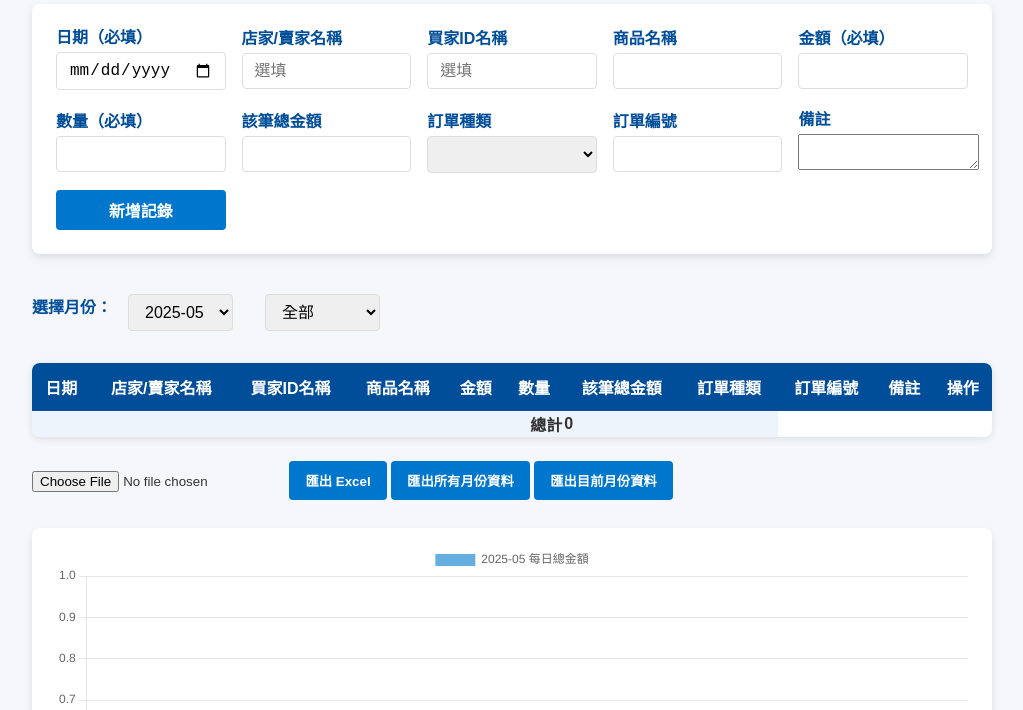
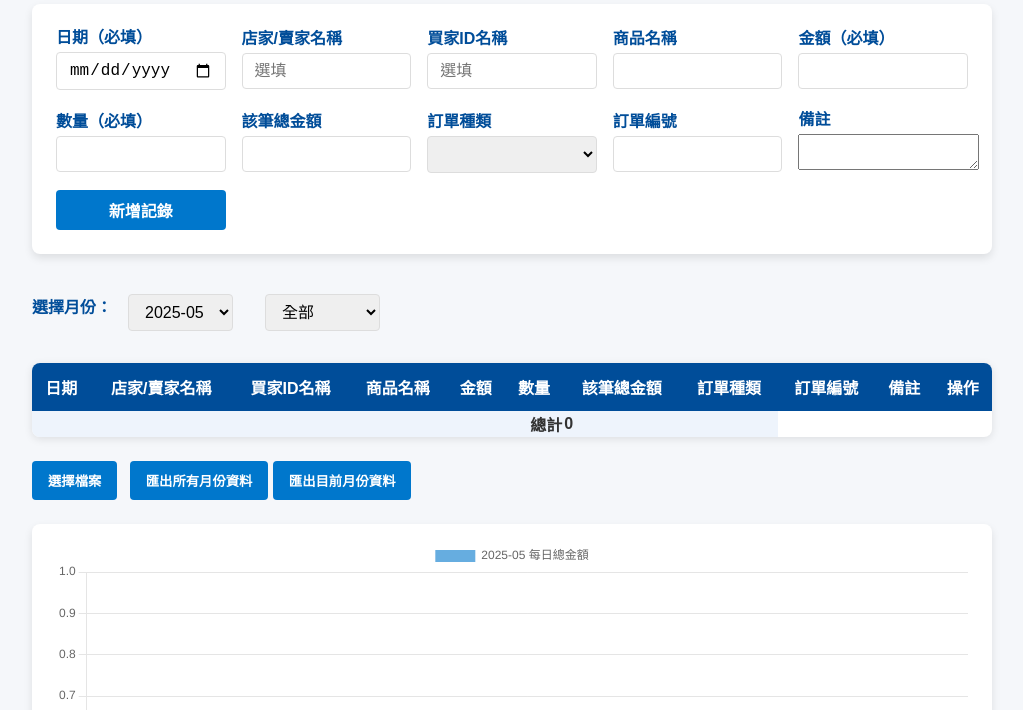
Before and after one commit to eliowei/Accounting, a plain HTML site: page index.html in a window 1280 px wide. Shown: the part 90-800 px from the top of the page, without its empty margins (128-1151 px from the left). Drawn offline with nearby package versions, Linux system fonts and the light colour scheme.

Commit message:
新增選擇檔案按鈕

```diff
--- a/index.html
+++ b/index.html
@@ -263,10 +263,9 @@
   </table>
 
   <div style="max-width: 960px; margin: 0 auto 24px;">
-    <input type="file" id="importExcel" accept=".xlsx,.xls" style="margin-bottom: 12px;" />
-    <button id="exportExcel"
-      style="background:#0077cc; color:#fff; font-weight:700; padding: 10px 16px; border:none; border-radius:4px; cursor:pointer;">匯出
-      Excel</button>
+    <input type="file" id="importExcel" accept=".xlsx,.xls" style="margin-bottom: 12px;display: none;" />
+    <button id="importBtn"
+      style="background:#0077cc; color:#fff; font-weight:700; padding: 10px 16px; border:none; border-radius:4px; cursor:pointer; margin-right: 8px;">選擇檔案</button>
     <button id="exportAllBtn"
       style="background:#0077cc; color:#fff; font-weight:700; padding: 10px 16px; border:none; border-radius:4px; cursor:pointer;">匯出所有月份資料</button>
     <button id="exportCurrentBtn"
@@ -285,7 +284,6 @@
     const tableBody = document.getElementById('recordTableBody');
     const footerTotal = document.getElementById('footerTotal');
     const importInput = document.getElementById('importExcel');
-    const exportBtn = document.getElementById('exportExcel');
     const dateInput = document.getElementById('date');
     const storeInput = document.getElementById('store');
     const buyerInput = document.getElementById('buyer');
@@ -297,6 +295,7 @@
     const orderNumberInput = document.getElementById("orderNumber");
     const noteInput = document.getElementById("note");
     const addBtn = document.getElementById('addRecord');
+    const importBtn = document.getElementById('importBtn');
     const roleFilter = document.getElementById('roleFilter');
     let currentRole = 'all'; // 預設全部
     let chart = null;
@@ -313,6 +312,11 @@
     }
     amountInput.addEventListener('input', updateTotal);
     quantityInput.addEventListener('input', updateTotal);
+    // 點擊按鈕時觸發檔案選擇
+    importBtn.addEventListener('click', () => {
+      importInput.click();
+    });
+
 
     // 產生月份選單 (過去一年，含當月)
     function generateMonthOptions() {
@@ -657,6 +661,7 @@
       setInterval(autoBackupAndExport, 24 * 60 * 60 * 1000);
     });
 
+
   </script>
 
 </body>
```
